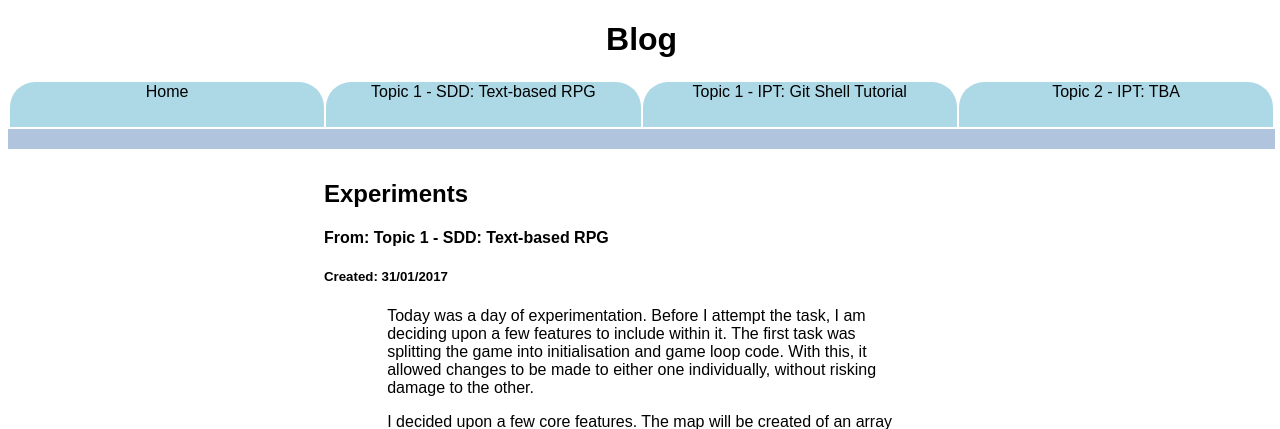
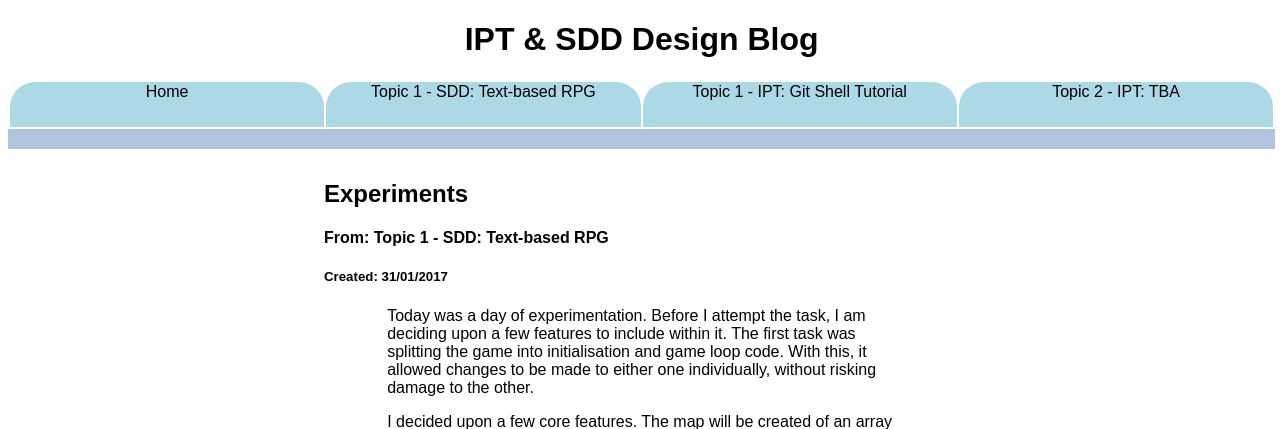
Before and after one commit to mpbagot/mpbagot.github.io, a Flask app: page /post/1 in a window 1280 px wide. Shown: the top 429 px of the page. Run offline with Flask 2, Linux system fonts and the light colour scheme; some web fonts are replaced.

Commit message:
Add First IPT logs and fix post page title, also allow HTML injection.

```diff
--- a/School_Blog/main.py
+++ b/School_Blog/main.py
@@ -3,6 +3,7 @@
 from db import *
 from flask import *
 app = Flask(__name__)
+app.jinja_env.autoescape = False
 
 @app.route('/')
 def index_handler():
--- a/School_Blog/templates/post_template.html
+++ b/School_Blog/templates/post_template.html
@@ -8,7 +8,7 @@
 </head>
 <body>
   <div class="header">
-    <h1>Blog</h1>
+    <h1>IPT & SDD Design Blog</h1>
     <table>
       <tr>
         <td>
```
Also changed, not shown: School_Blog/database.db.
